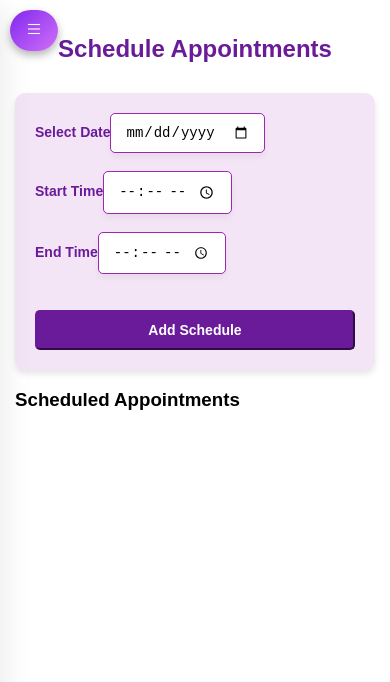
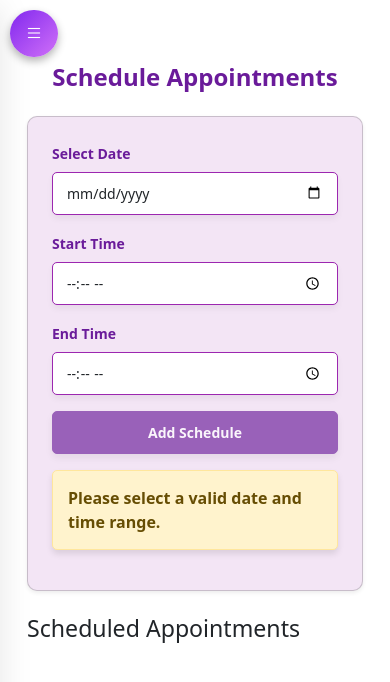
Before and after one commit to rkavidu222/be-happy-lanka-doctor-dashboard, an Angular app: page /schedule in a window 390 px wide. Shown: the top 682 px of the page. Built offline with nearby package versions, Linux system fonts and the light colour scheme.

Commit message:
15/011/2025   first commit

```diff
--- a/package.json
+++ b/package.json
@@ -21,13 +21,16 @@
     "@angular/platform-browser-dynamic": "^18.0.0",
     "@angular/router": "^18.0.0",
     "angular-calendar": "^0.31.1",
+    "bootstrap": "^5.3.3",
+    "bootstrap-datepicker": "^1.10.0",
     "bootstrap-icons": "^1.11.3",
     "date-fns": "^4.1.0",
     "flatpickr": "^4.6.13",
     "gapi-client": "^0.0.3",
+    "jquery": "^3.7.1",
     "rxjs": "~7.8.0",
     "tslib": "^2.3.0",
-    "zone.js": "~0.14.3"
+    "zone.js": "^0.14.10"
   },
   "devDependencies": {
     "@angular-devkit/build-angular": "^18.0.7",
--- a/src/app/schedule/schedule.component.css
+++ b/src/app/schedule/schedule.component.css
@@ -2,7 +2,6 @@
 .container {
   max-width: 900px;
   margin: 0 auto;
-  padding: 30px 20px;
 }
 
 h2 {
@@ -59,6 +58,7 @@ button.btn-primary {
   font-weight: 600;
   cursor: pointer;
   transition: background-color 0.3s ease;
+  box-shadow: 0 4px 8px rgba(0, 0, 0, 0.1); /* Add box-shadow for depth */
 }
 
 button.btn-primary:hover {
@@ -66,21 +66,28 @@ button.btn-primary:hover {
   border-color: #9c27b0;
 }
 
+button.btn-primary:focus {
+  outline: none;
+  box-shadow: 0 0 8px rgba(106, 27, 154, 0.5); /* Enhanced focus */
+}
+
 /* Alert Message */
 .alert {
   padding: 15px;
   margin-top: 15px;
   border-radius: 5px;
+  font-weight: bold;
+  box-shadow: 0px 4px 6px rgba(0, 0, 0, 0.1); /* Add shadow for better contrast */
 }
 
 .alert-success {
-  background-color: #c8e6c9;
-  color: #388e3c;
+  background-color: #cce5ff; /* Light blue */
+  color: #004085; /* Dark blue text */
 }
 
 .alert-danger {
-  background-color: #ffcdd2;
-  color: #d32f2f;
+  background-color: #ffeeba; /* Light yellow background */
+  color: #856404; /* Dark yellow text */
 }
 
 /* Scheduled Appointments List */
@@ -100,6 +107,7 @@ li {
   border-radius: 10px;
   box-shadow: 0px 5px 10px rgba(0, 0, 0, 0.1);
   transition: background-color 0.3s, transform 0.3s;
+  animation: fadeIn 0.5s ease-out; /* Subtle fade-in animation */
 }
 
 li:hover {
@@ -130,8 +138,9 @@ button.btn-sm {
   font-weight: 600;
 }
 
+/* Edit Button */
 button.btn-warning {
-  background-color: #ff9800;
+  background-color: #ff9800; /* Orange color */
   color: white;
 }
 
@@ -140,14 +149,14 @@ button.btn-warning:hover {
   transform: translateY(-2px);
 }
 
+/* Updated Remove Button */
 button.btn-danger {
-  background-color: #f44336;
+  background-color: #007bff; /* Blue color */
   color: white;
 }
 
 button.btn-danger:hover {
-  background-color: #e53935;
-  transform: translateY(-2px);
+  background-color: #0056b3; /* Darker blue on hover */
 }
 
 /* Responsive Design */
@@ -184,3 +193,15 @@ button.btn-danger:hover {
     font-size: 14px;
   }
 }
+
+/* Keyframes for fade-in */
+@keyframes fadeIn {
+  from {
+    opacity: 0;
+    transform: translateY(10px);
+  }
+  to {
+    opacity: 1;
+    transform: translateY(0);
+  }
+}
--- a/src/app/schedule/schedule.component.html
+++ b/src/app/schedule/schedule.component.html
@@ -1,65 +1,97 @@
 <div class="container mt-5">
-  <h2 class="text-center">Schedule Appointments</h2>
+  <h2 class="text-center mb-4">Schedule Appointments</h2>
   <div class="card shadow-sm p-4">
-    <div class="mb-3">
+    <form (ngSubmit)="addSchedule()" novalidate>
+      <div class="row">
+        <!-- Date Picker -->
+        <div class="col-12 col-md-4 mb-3">
           <label for="datePicker" class="form-label">Select Date</label>
           <input
             type="date"
             id="datePicker"
             class="form-control"
             [(ngModel)]="selectedDate"
-        (change)="onDateSelected($event)"
+            name="date"
             required
           />
         </div>
-    <br>
 
-    <div class="mb-3">
+        <!-- Start Time Picker -->
+        <div class="col-12 col-md-4 mb-3">
           <label for="startTimePicker" class="form-label">Start Time</label>
           <input
             type="time"
             id="startTimePicker"
             class="form-control"
             [(ngModel)]="startTime"
-        (change)="onStartTimeSelected($event)"
+            name="startTime"
             required
           />
         </div>
-    <br>
 
-    <div class="mb-3">
+        <!-- End Time Picker -->
+        <div class="col-12 col-md-4 mb-3">
           <label for="endTimePicker" class="form-label">End Time</label>
           <input
             type="time"
             id="endTimePicker"
             class="form-control"
             [(ngModel)]="endTime"
-        (change)="onEndTimeSelected($event)"
+            name="endTime"
             required
           />
         </div>
-    <br><br>
+      </div>
+
+      <!-- Submit Button -->
+      <div class="d-grid gap-2">
         <button
-      class="btn btn-primary w-100"
-      (click)="addSchedule()">
+          type="submit"
+          class="btn btn-primary"
+          [disabled]="!selectedDate || !startTime || !endTime || (startTime >= endTime)">
           {{ editIndex !== null ? 'Update Schedule' : 'Add Schedule' }}
         </button>
+      </div>
+    </form>
 
+    <!-- Validation Message -->
+    <div
+      *ngIf="!selectedDate || !startTime || !endTime || (startTime >= endTime)"
+      class="alert alert-warning mt-3"
+      role="alert">
+      Please select a valid date and time range.
+    </div>
+
+    <!-- Success Message -->
     <div *ngIf="message" class="alert mt-3" [ngClass]="{'alert-success': schedules.length > 0, 'alert-danger': schedules.length === 0}">
       {{ message }}
     </div>
   </div>
 
+  <!-- Scheduled Appointments -->
   <div class="mt-4">
-    <h3>Scheduled Appointments</h3>
+    <h3 class="mb-3">Scheduled Appointments</h3>
     <ul class="list-group">
       <li
         *ngFor="let schedule of schedules; let i = index"
         class="list-group-item d-flex justify-content-between align-items-center">
-        <span class="schedule-date">{{ schedule.date }}</span>:
-        <span class="schedule-time">{{ schedule.startTime }} - {{ schedule.endTime }}</span>
-        <button class="btn btn-sm btn-warning" (click)="editSchedule(i)">Edit</button>
-        <button class="btn btn-sm btn-danger" (click)="removeSchedule(i)">Remove</button>
+        <div>
+          <strong>{{ schedule.date }}</strong>: {{ schedule.startTime }} - {{ schedule.endTime }}
+        </div>
+        <div class="d-flex gap-2">
+          <button
+            class="btn btn-sm btn-warning"
+            aria-label="Edit Schedule"
+            (click)="editSchedule(i)">
+            Edit
+          </button>
+          <button
+            class="btn btn-sm btn-danger"
+            aria-label="Remove Schedule"
+            (click)="removeSchedule(i)">
+            Remove
+          </button>
+        </div>
       </li>
     </ul>
   </div>
--- a/src/app/schedule/schedule.component.ts
+++ b/src/app/schedule/schedule.component.ts
@@ -1,6 +1,6 @@
 import { Component, OnInit } from '@angular/core';
 import { CommonModule } from '@angular/common';
-import { FormsModule } from '@angular/forms';  // Import FormsModule
+import { FormsModule } from '@angular/forms';
 
 interface Schedule {
   date: string;
@@ -26,90 +26,120 @@ export class ScheduleComponent implements OnInit {
   constructor() {}
 
   ngOnInit(): void {
-    // Load schedules from localStorage when the component initializes
+    if (typeof localStorage !== 'undefined') {
       const savedSchedules = localStorage.getItem('schedules');
       if (savedSchedules) {
+        try {
           this.schedules = JSON.parse(savedSchedules);
+        } catch {
+          this.schedules = [];
+          this.message = 'Failed to load saved schedules.';
+        }
+      }
+    } else {
+      this.message = 'LocalStorage is not available.';
     }
   }
 
-  // Function to handle date selection
-  onDateSelected(event: Event): void {
-    const input = event.target as HTMLInputElement;
-    this.selectedDate = input.value;
+  // Add or update schedule
+  addSchedule(): void {
+    if (this.selectedDate && this.startTime && this.endTime) {
+      if (this.startTime >= this.endTime) {
+        this.message = 'Start time must be earlier than end time.';
+        this.clearMessageAfterDelay();
+        return;
       }
 
-  // Function to handle start time selection
-  onStartTimeSelected(event: Event): void {
-    const input = event.target as HTMLInputElement;
-    this.startTime = input.value;
-  }
-
-  // Function to handle end time selection
-  onEndTimeSelected(event: Event): void {
-    const input = event.target as HTMLInputElement;
-    this.endTime = input.value;
-  }
-
-  // Function to schedule or update the appointment
-  addSchedule(): void {
-    if (this.selectedDate && this.startTime && this.endTime) {
       const newSchedule: Schedule = {
         date: this.selectedDate,
         startTime: this.startTime,
         endTime: this.endTime,
       };
+
+      // Check for time conflicts
+      if (this.hasTimeConflict(newSchedule)) {
+        this.message = 'This schedule conflicts with an existing one.';
+        this.clearMessageAfterDelay();
+        return;
+      }
+
       if (this.editIndex !== null) {
-        this.schedules[this.editIndex] = newSchedule; // Update the existing schedule
-        this.message = `Schedule updated for ${this.selectedDate} from ${this.startTime} to ${this.endTime}.`;
-        this.editIndex = null; // Reset edit mode after updating
+        this.schedules[this.editIndex] = newSchedule;
+        this.message = 'Schedule updated successfully!';
+        this.clearMessageAfterDelay();
+        this.editIndex = null;
       } else {
-        this.schedules.push(newSchedule); // Add new schedule
-        this.message = `Schedule added for ${this.selectedDate} from ${this.startTime} to ${this.endTime}.`;
+        this.schedules.push(newSchedule);
+        this.message = 'Schedule added successfully!';
+        this.clearMessageAfterDelay();
       }
+
       this.resetInputs();
-      this.sortSchedules(); // Sort schedules after adding or updating
-      this.saveSchedulesToLocalStorage(); // Save schedules to localStorage
+      this.sortSchedules();
+      this.saveSchedulesToLocalStorage();
     } else {
       this.message = 'Please fill in all fields.';
+      this.clearMessageAfterDelay();
     }
   }
 
-  // Function to reset the form inputs
-  resetInputs(): void {
-    this.startTime = '';
-    this.endTime = '';
+  // Check for conflicts with existing schedules
+  hasTimeConflict(newSchedule: Schedule): boolean {
+    return this.schedules.some((schedule, index) => {
+      if (this.editIndex === index) return false; // Skip the current editing schedule
+      if (schedule.date !== newSchedule.date) return false;
+      return (
+        (newSchedule.startTime >= schedule.startTime &&
+          newSchedule.startTime < schedule.endTime) ||
+        (newSchedule.endTime > schedule.startTime &&
+          newSchedule.endTime <= schedule.endTime)
+      );
+    });
   }
 
-  // Function to remove a schedule
+  // Remove schedule
   removeSchedule(index: number): void {
     this.schedules.splice(index, 1);
-    this.message = 'Schedule removed successfully.';
-    this.sortSchedules(); // Re-sort after removal
-    this.saveSchedulesToLocalStorage(); // Save updated schedules to localStorage
+    this.message = 'Schedule removed successfully!';
+    this.clearMessageAfterDelay();
+    this.sortSchedules();
+    this.saveSchedulesToLocalStorage();
   }
 
-  // Function to set up editing an existing schedule
+  // Edit schedule
   editSchedule(index: number): void {
     const schedule = this.schedules[index];
     this.selectedDate = schedule.date;
     this.startTime = schedule.startTime;
     this.endTime = schedule.endTime;
-  this.editIndex = index;  // Set the edit mode index
+    this.editIndex = index;
   }
 
+  // Reset inputs
+  resetInputs(): void {
+    this.selectedDate = '';
+    this.startTime = '';
+    this.endTime = '';
+  }
 
-  // Function to sort schedules in ascending order by start time
+  // Sort schedules by date and time
   sortSchedules(): void {
     this.schedules.sort((a, b) => {
-      const timeA = new Date(`${a.date}T${a.startTime}`);
-      const timeB = new Date(`${b.date}T${b.startTime}`);
-      return timeA.getTime() - timeB.getTime();
+      const timeA = new Date(`${a.date}T${a.startTime}`).getTime();
+      const timeB = new Date(`${b.date}T${b.startTime}`).getTime();
+      return timeA - timeB;
     });
   }
 
-  // Function to save schedules to localStorage
+  // Save schedules to localStorage
   saveSchedulesToLocalStorage(): void {
     localStorage.setItem('schedules', JSON.stringify(this.schedules));
   }
+
+  // Clear message after 3 seconds
+  clearMessageAfterDelay(): void {
+    setTimeout(() => {
+      this.message = '';
+    }, 3000); // Message will disappear after 3 seconds
   }
+}
```
Also changed, not shown: angular.json (+4 -3 lines), src/app/sidebar/sidebar.component.css (line endings or trailing spaces), 1 other file (tests, documents, lock files or other folders). Lines whose indentation alone changed are shown as unchanged.
